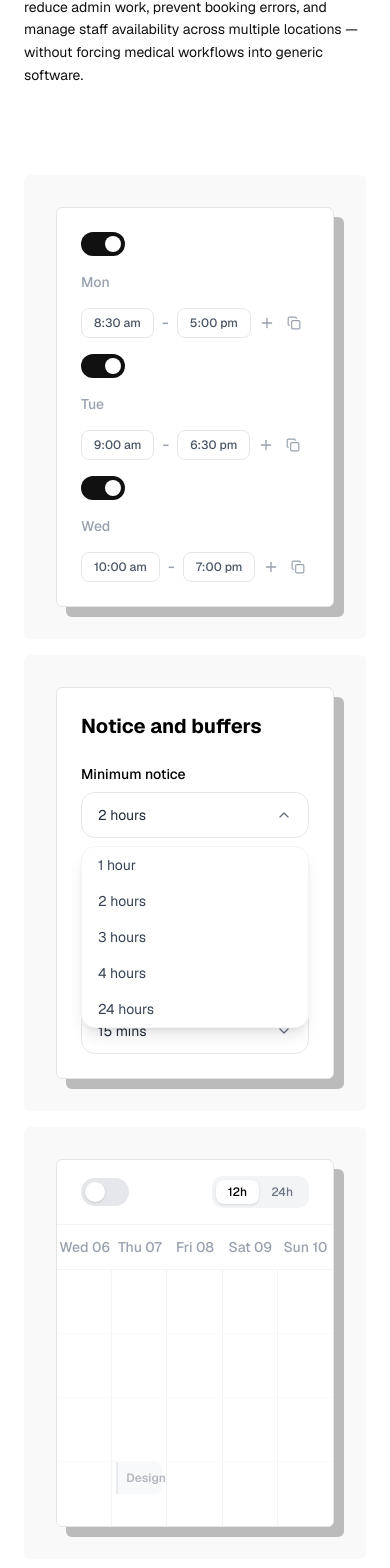
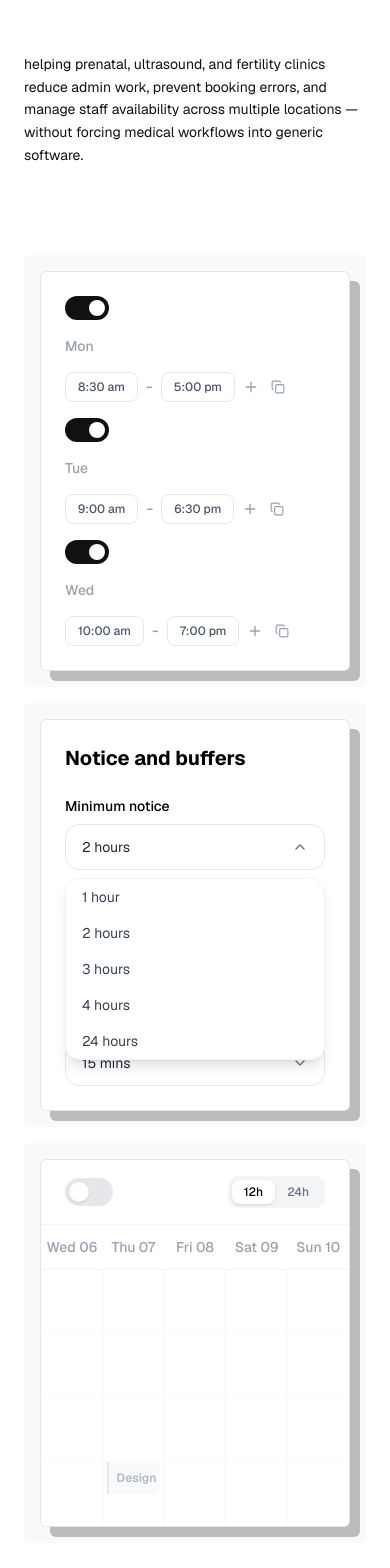
Before and after one commit to jbxxnn/bindasystem, a Next.js app: page /en in a window 390 px wide. Shown: the part 303-1871 px from the top of the page. Built offline with nearby package versions, Linux system fonts and the light colour scheme.

Commit message:
Fix: Corrected a CSS class typo and refined responsive padding for content blocks.

```diff
--- a/app/[locale]/page.tsx
+++ b/app/[locale]/page.tsx
@@ -85,7 +85,7 @@ export default function Home() {
             />
           </div> */}
 
-          <div className="flex flex-col md:flex-row justify-between items-endmt-20 md:mt-0">
+          <div className="flex flex-col md:flex-row justify-between items-end mt-20 md:mt-0">
             <p className="max-w-md text-sm md:text-lg leading-relaxed text-[#111]" style={{ maxWidth: '700px' }}>
               {t('Hero.intro')}
             </p>
@@ -93,13 +93,13 @@ export default function Home() {
 
 
           <div className="flex flex-col md:flex-row justify-center gap-4  mt-20 md:mt-0">
-            <div className="w-full p-8 rounded-sm bg-[#f9f9f9]">
+            <div className="w-full p-4 md:p-8 rounded-sm bg-[#f9f9f9]">
               <AvailabilityAnimation />
             </div>
-            <div className="w-full p-8 rounded-sm bg-[#f9f9f9]">
+            <div className="w-full p-4 md:p-8 rounded-sm bg-[#f9f9f9]">
               <NoticeBufferAnimation />
             </div>
-            <div className="w-full p-8 rounded-sm bg-[#f9f9f9]">
+            <div className="w-full p-4 md:p-8 rounded-sm bg-[#f9f9f9]">
               <CalendarOverlayAnimation />
             </div>
           </div>
```
